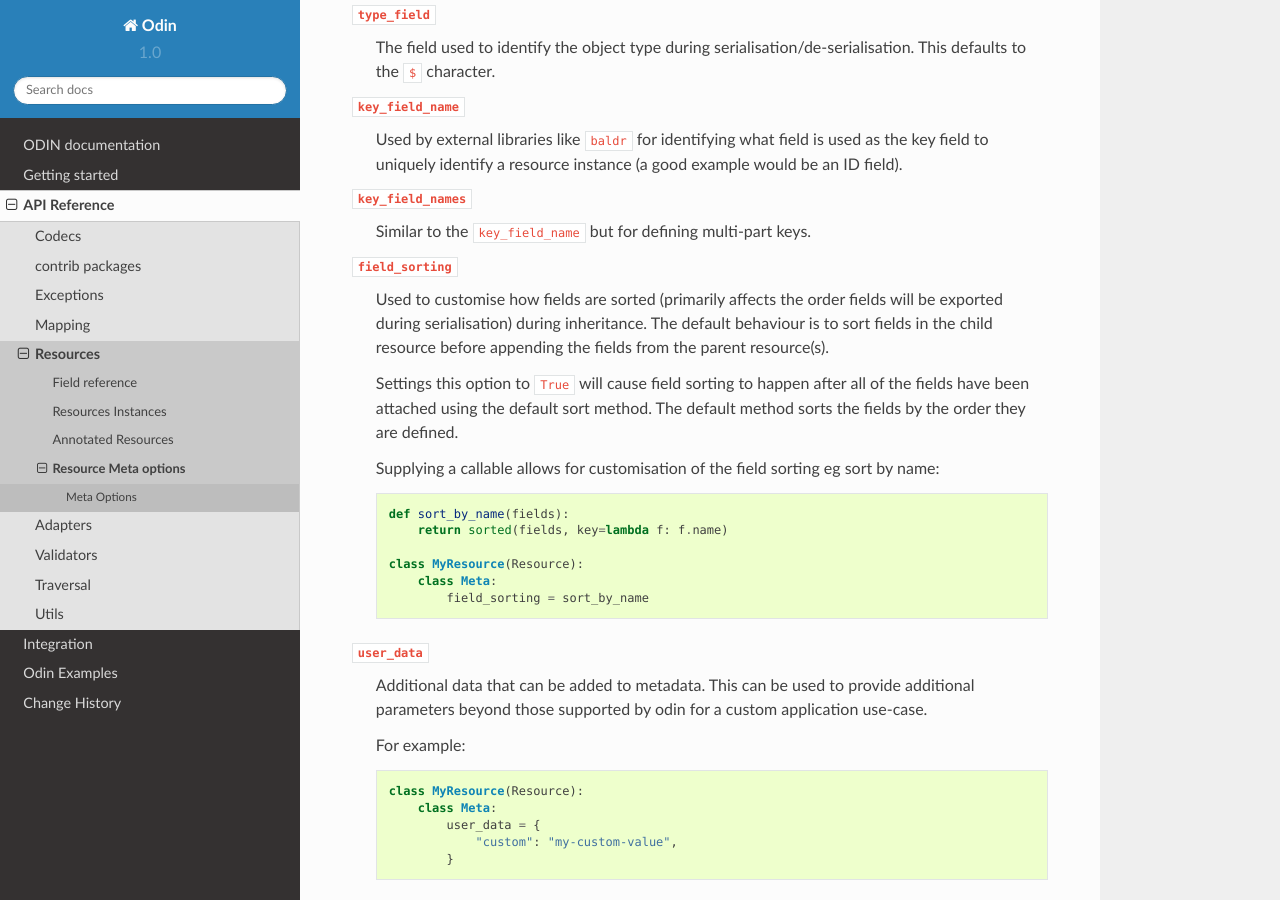
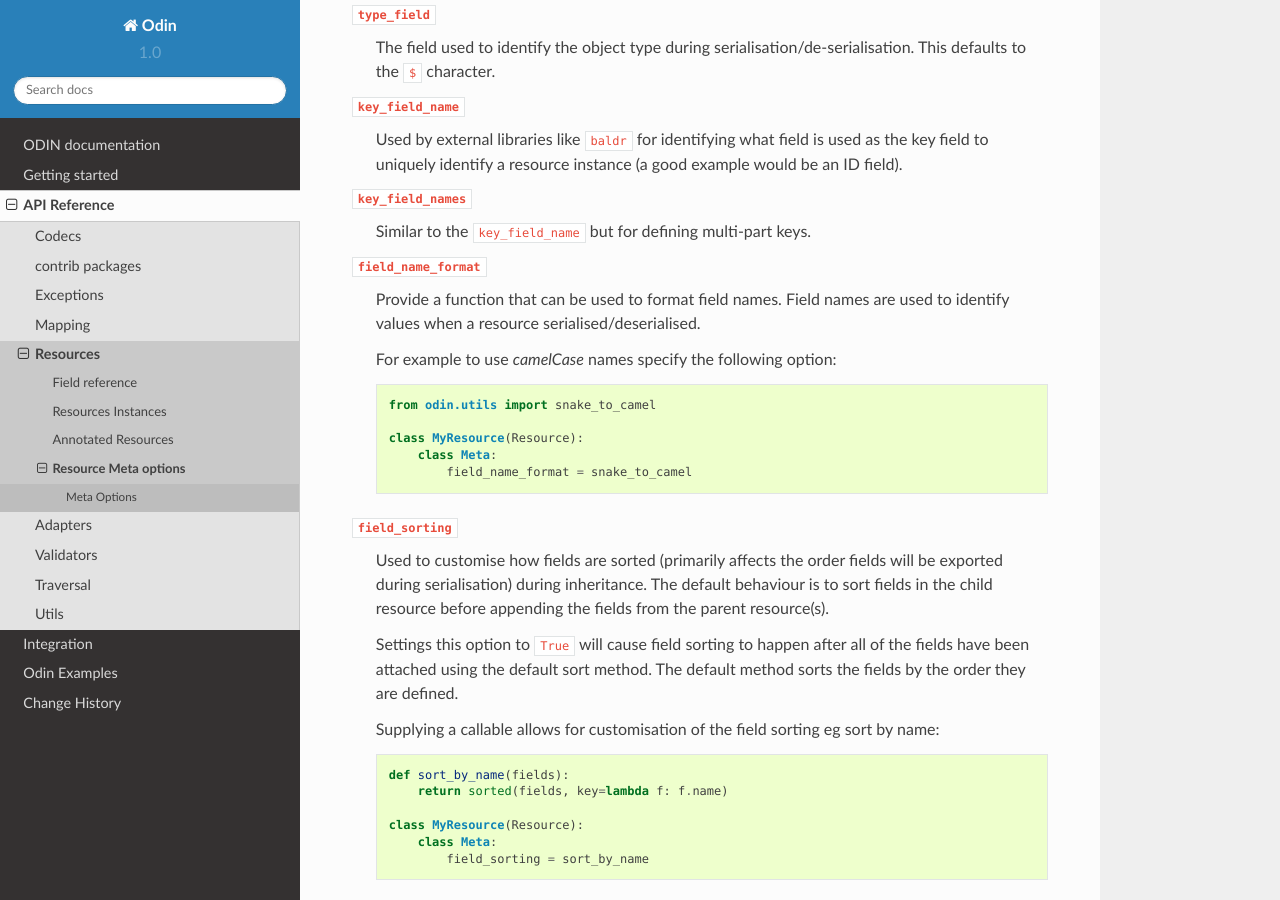
Before and after one commit to python-odin/odin, a Sphinx documentation site: the page built from docs/ref/resources/options.rst, in a window 1280 px wide and 900 px high, scrolled down 1200 px. Built offline with Sphinx 7.4.7 and the Read the Docs theme 2.0.0, drawn with Linux system fonts in a browser that asks for light colours.

Commit message:
Add field_name_format into docs

```diff
--- a/docs/ref/resources/options.rst
+++ b/docs/ref/resources/options.rst
@@ -64,6 +64,21 @@ Meta Options
 ``key_field_names``
     Similar to the ``key_field_name`` but for defining multi-part keys.
 
+``field_name_format``
+    Provide a function that can be used to format field names. Field names are used
+    to identify values when a resource serialised/deserialised.
+
+    For example to use *camelCase* names specify the following option:
+
+    .. code-block:: python
+
+        from odin.utils import snake_to_camel
+
+        class MyResource(Resource):
+            class Meta:
+                field_name_format = snake_to_camel
+
+
 ``field_sorting``
     Used to customise how fields are sorted (primarily affects the order fields will
     be exported during serialisation) during inheritance. The default behaviour is
@@ -75,7 +90,9 @@ Meta Options
     sorts the fields by the order they are defined.
 
     Supplying a callable allows for customisation of the field sorting eg sort by
-    name::
+    name:
+
+    .. code-block:: python
 
         def sort_by_name(fields):
             return sorted(fields, key=lambda f: f.name)
```
